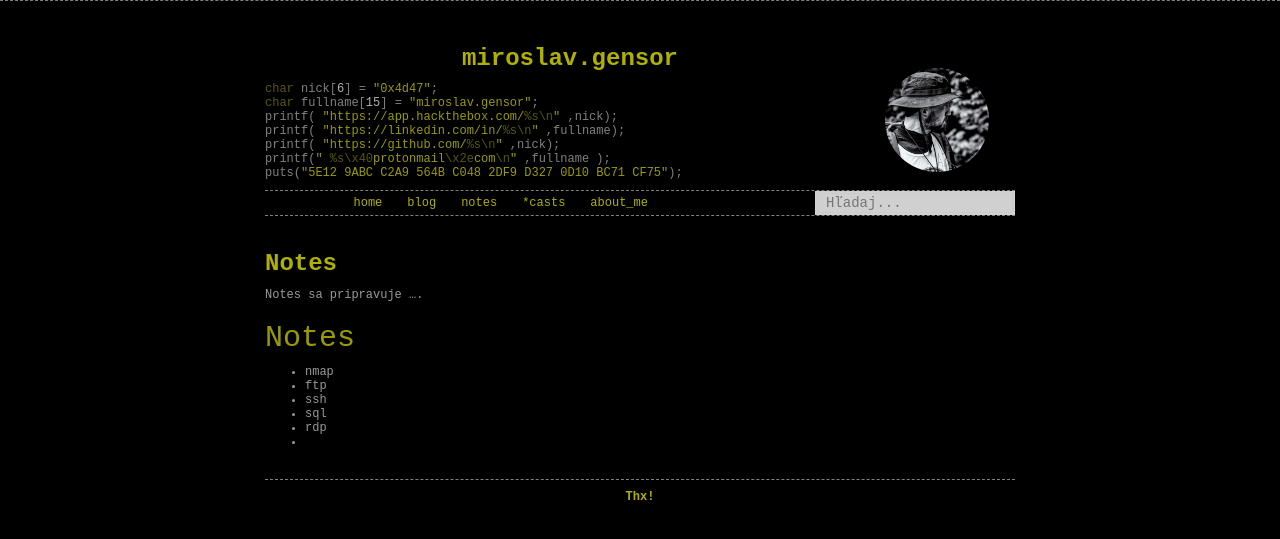
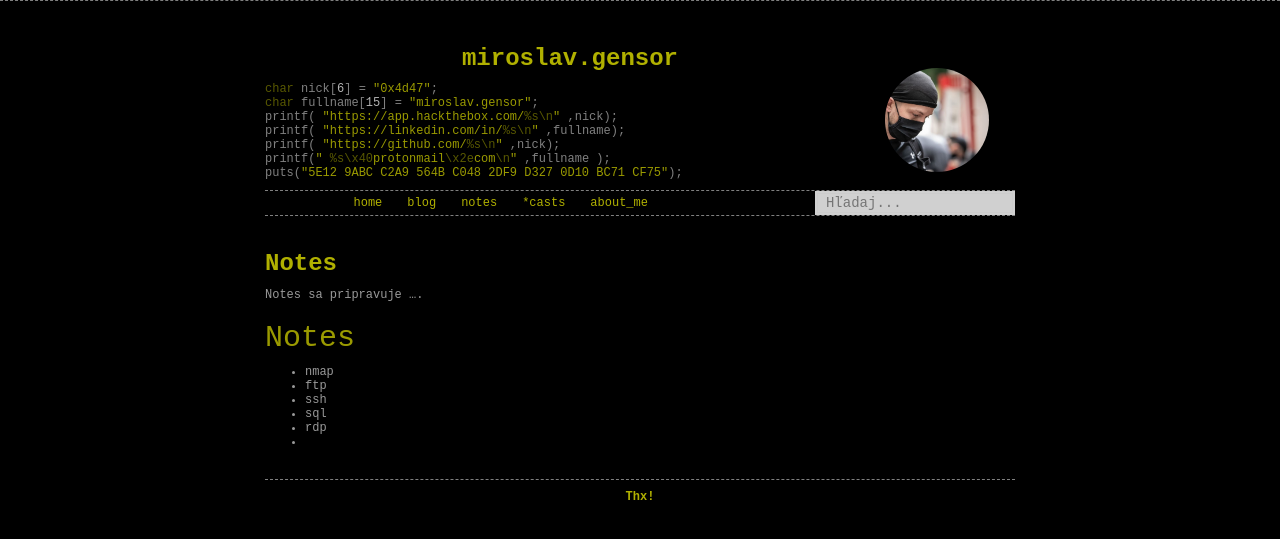
Before and after one commit to 0x00mg/0x00mg.github.io, a Jekyll site: the page built from notes.md, in a window 1280 px wide. Shown: the top 539 px of the page. Built offline with Jekyll 4.4.1, drawn with Linux system fonts in a browser that asks for light colours.

Commit message:
Update header.html

```diff
--- a/_includes/header.html
+++ b/_includes/header.html
@@ -13,7 +13,7 @@
 
     <!-- Fotka napravo -->
     <div class="header-image profile-photo" style="transform: translateX(-30px)";>
-      <img src="{{ site.baseurl }}/images/p2.jpg" alt="Miroslav Gensor"
+      <img src="{{ site.baseurl }}/images/p1.jpg" alt="Miroslav Gensor"
            style="width:120px; height:120px; object-fit:cover; border-radius:50%;
           box-shadow: 0 0 20px rgba(0,0,0,0.3)">
     </div>
```
